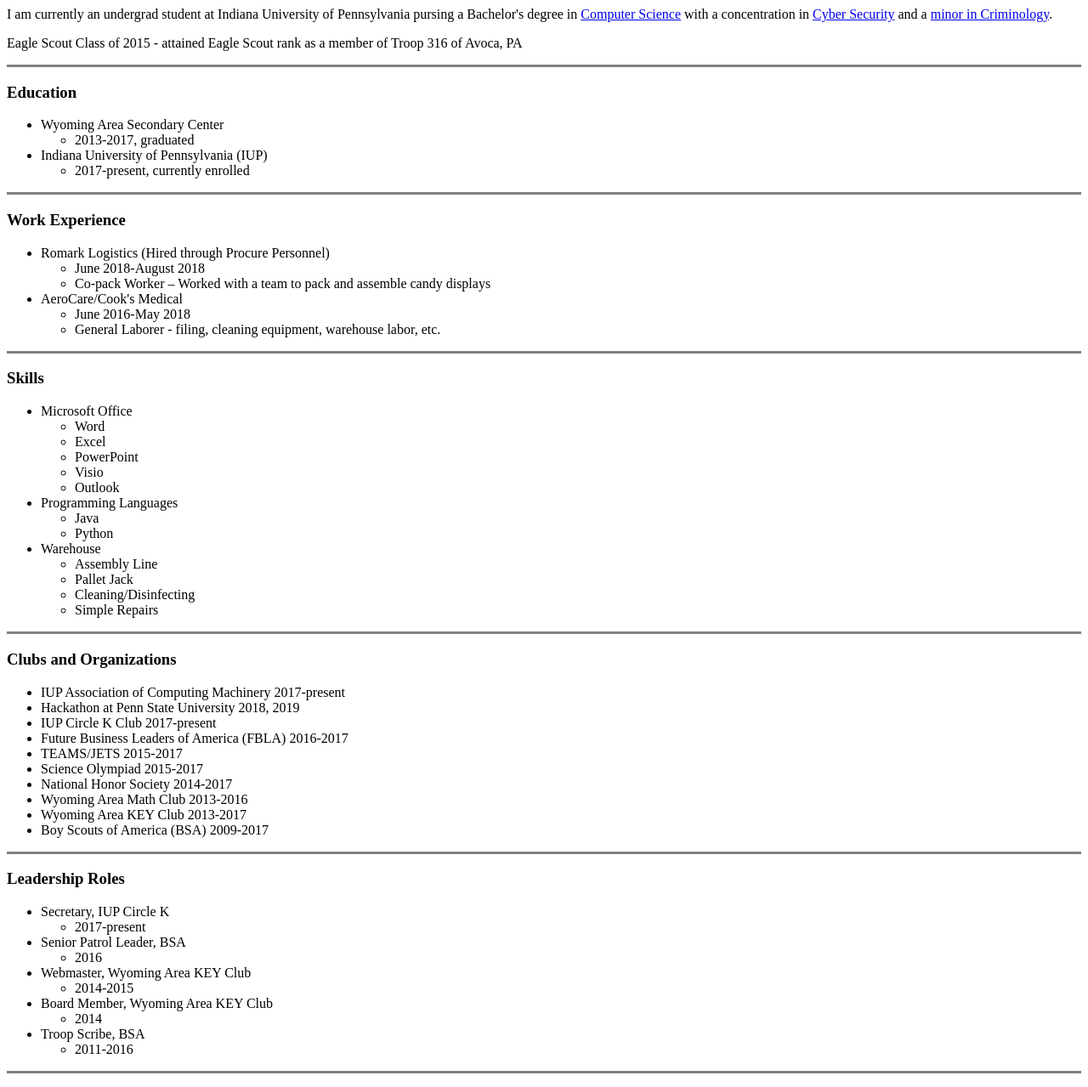
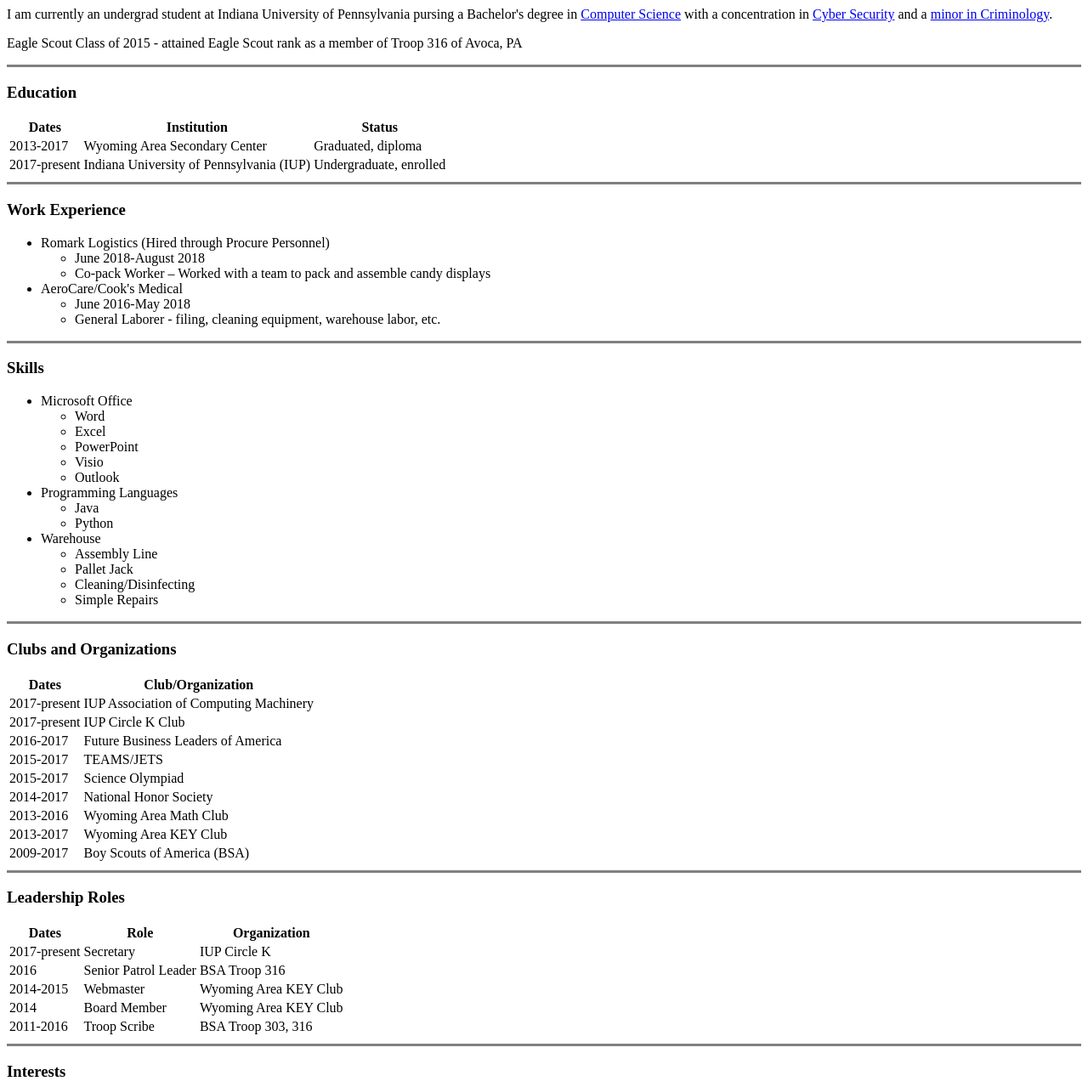
Before and after one commit to alexrrobbins/Personal-HTML-Website, a plain HTML site: page index.html in a window 1280 px wide. Shown: the part 460-1739 px from the top of the page at 85% size. Drawn offline with Linux system fonts and the light colour scheme.

Commit message:
Converted some lists into tables

```diff
--- a/index.html
+++ b/index.html
@@ -25,18 +25,27 @@
   </p>
   <hr size="3" noshade>
   <h3>Education</h3>
-  <ul>
-    <li>Wyoming Area Secondary Center
-      <ul>
-        <li>2013-2017, graduated</li>
-      </ul>
-    </li>
-    <li>Indiana University of Pennsylvania (IUP)
-      <ul>
-        <li>2017-present, currently enrolled</li>
-      </ul>
-    </li>
-  </ul>
+  <table>
+    <thead>
+      <tr>
+        <th>Dates</th>
+        <th>Institution</th>
+        <th>Status</th>
+      </tr>
+    </thead>
+    <tbody>
+      <tr>
+        <td>2013-2017</td>
+        <td>Wyoming Area Secondary Center</td>
+        <td>Graduated, diploma</td>
+      </tr>
+      <tr>
+        <td>2017-present</td>
+        <td>Indiana University of Pennsylvania (IUP)</td>
+        <td>Undergraduate, enrolled</td>
+      </tr>
+    </tbody>
+  </table>
   <hr size="3" noshade>
   <h3>Work Experience</h3>
   <ul>
@@ -82,47 +91,93 @@
   </ul>
   <hr size="3" noshade>
   <h3>Clubs and Organizations</h3>
-  <ul>
-      <li>IUP Association of Computing Machinery	  2017-present</li>
-      <li>Hackathon at Penn State University		    2018, 2019</li>
-      <li>IUP Circle K Club				                  2017-present</li>
-      <li>Future Business Leaders of America (FBLA)	2016-2017</li>
-      <li>TEAMS/JETS					                      2015-2017</li>
-      <li>Science Olympiad				                  2015-2017</li>
-      <li>National Honor Society			              2014-2017</li>
-      <li>Wyoming Area Math Club			              2013-2016</li>
-      <li>Wyoming Area KEY Club				              2013-2017</li>
-      <li>Boy Scouts of America (BSA)			          2009-2017</li>
-  </ul>
+  <table>
+    <thead>
+      <tr>
+        <th>Dates</th>
+        <th>Club/Organization</th>
+      </tr>
+    </thead>
+    <tbody>
+      <tr>
+        <td>2017-present</td>
+        <td>IUP Association of Computing Machinery</td>
+      </tr>
+      <tr>
+        <td>2017-present</td>
+        <td>IUP Circle K Club</td>
+      </tr>
+      <tr>
+        <td>2016-2017</td>
+        <td>Future Business Leaders of America</td>
+      </tr>
+      <tr>
+        <td>2015-2017</td>
+        <td>TEAMS/JETS</td>
+      </tr>
+      <tr>
+        <td>2015-2017</td>
+        <td>Science Olympiad</td>
+      </tr>
+      <tr>
+        <td>2014-2017</td>
+        <td>National Honor Society</td>
+      </tr>
+      <tr>
+        <td>2013-2016</td>
+        <td>Wyoming Area Math Club</td>
+      </tr>
+      <tr>
+        <td>2013-2017</td>
+        <td>Wyoming Area KEY Club</td>
+      </tr>
+      <tr>
+        <td>2009-2017</td>
+        <td>Boy Scouts of America (BSA)</td>
+      </tr>
+    </tbody>
+    <tfoot>
+
+    </tfoot>
+  </table>
   <hr size="3" noshade>
   <h3>Leadership Roles</h3>
-  <ul>
-    <li>Secretary, IUP Circle K
-      <ul>
-        <li>2017-present</li>
-      </ul>
-    </li>
-    <li>Senior Patrol Leader, BSA
-      <ul>
-        <li>2016</li>
-      </ul>
-    </li>
-    <li>Webmaster, Wyoming Area KEY Club
-      <ul>
-        <li>2014-2015</li>
-      </ul>
-    </li>
-    <li>Board Member, Wyoming Area KEY Club
-      <ul>
-        <li>2014</li>
-      </ul>
-    </li>
-    <li>Troop Scribe, BSA
-      <ul>
-        <li>2011-2016</li>
-      </ul>
-    </li>
-  </ul>
+  <table>
+    <thead>
+      <tr>
+        <th>Dates</th>
+        <th>Role</th>
+        <th>Organization</th>
+      </tr>
+    </thead>
+    <tbody>
+      <tr>
+        <td>2017-present</td>
+        <td>Secretary</td>
+        <td>IUP Circle K</td>
+      </tr>
+      <tr>
+        <td>2016</td>
+        <td>Senior Patrol Leader</td>
+        <td>BSA Troop 316</td>
+      </tr>
+      <tr>
+        <td>2014-2015</td>
+        <td>Webmaster</td>
+        <td>Wyoming Area KEY Club</td>
+      </tr>
+      <tr>
+        <td>2014</td>
+        <td>Board Member</td>
+        <td>Wyoming Area KEY Club</td>
+      </tr>
+      <tr>
+        <td>2011-2016</td>
+        <td>Troop Scribe</td>
+        <td>BSA Troop 303, 316</td>
+      </tr>
+    </tbody>
+  </table>
   <hr size="3" noshade>
   <h3>Interests</h3>
   <ul>
```
